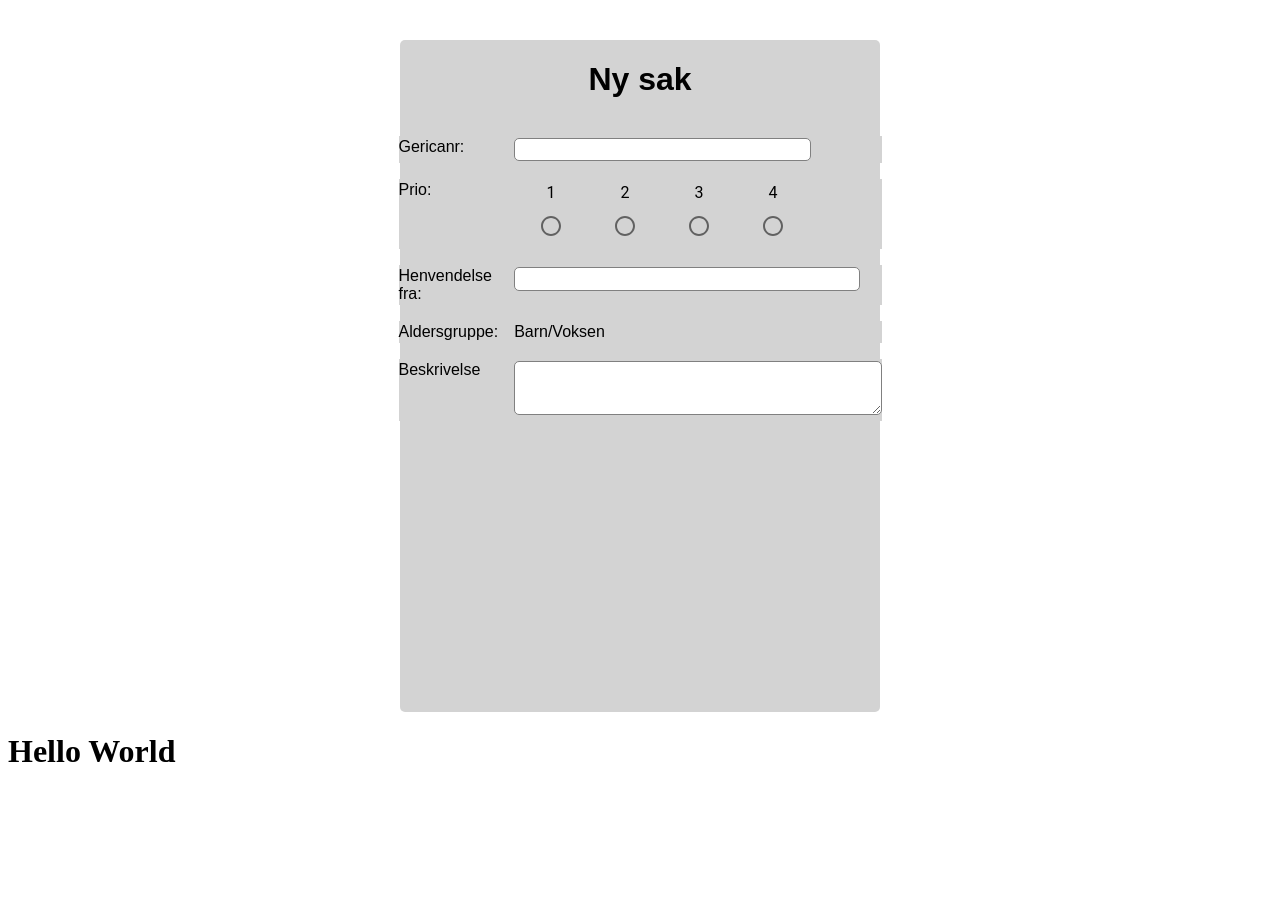
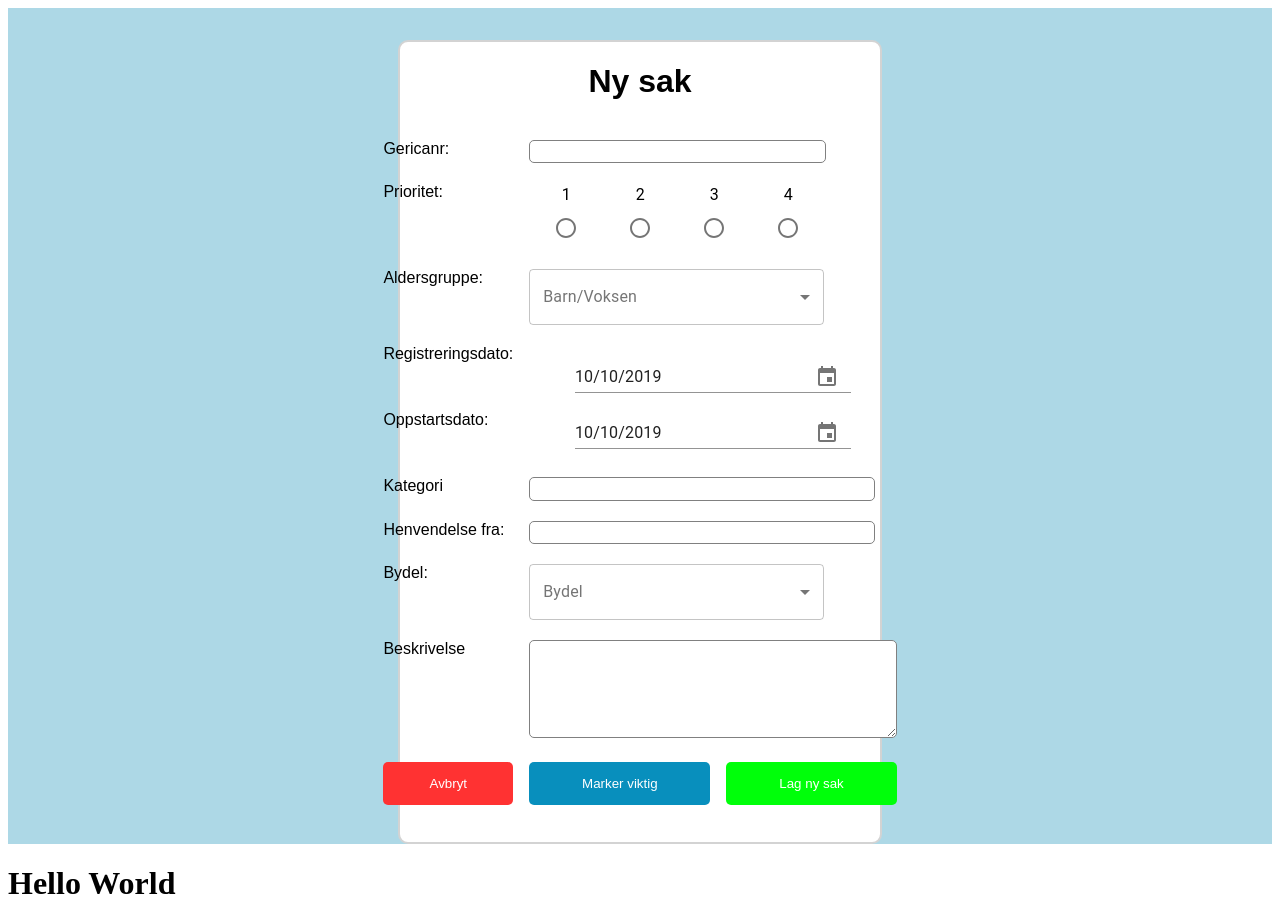
Before and after one commit to didriksg/tdt4290-gruppe3, a React (Vite) app in the folder client/: page / in a window 1280 px wide. Before the commit the page ends 800 px from the top, so only its background shows below. Built offline with nearby package versions, Linux system fonts and the light colour scheme.

Commit message:
modifies casescreen to display components

```diff
--- a/client/src/components/casescreen/CaseScreen.jsx
+++ b/client/src/components/casescreen/CaseScreen.jsx
@@ -1,7 +1,9 @@
 import React from "react";
 import "./casescreen.css";
-import RadioButtons from "./RadioButtons.jsx"
-
+import RadioButtons from "./RadioButtons.jsx";
+import BarnVoksenSelect from "./BarnVoksenSelect.jsx";
+import DateFields from "./DateFields.jsx";
+import BydelSelect from "./BydelSelect.jsx";
 
 
 class CaseScreen extends React.Component{
@@ -16,19 +18,23 @@ class CaseScreen extends React.Component{
 
                     <div className="elementsingrid">
 
+
                         <div className="gericanr">Gericanr:</div>
                         <div className="gericainput">
                             <input
                                 className="inputboxer"
                                 type="number"
                             >
-
                             </input>
                         </div>
-                        <div className="prio"> Prio:</div>
+
+
+                        <div className="prio"> Prioritet:</div>
                         <div className="priograd">
                             <RadioButtons />
                         </div>
+
+
                         <div className="henvendtfra"> Henvendelse fra: </div>
                         <div className="sted">
                             <input
@@ -39,17 +45,65 @@ class CaseScreen extends React.Component{
 
                                 </input>
                         </div>
+
+
                         <div className="aldersgruppe"> Aldersgruppe:</div>
-                        <div className="barnvoksen">Barn/Voksen</div>
+                        <div className="barnvoksen">
+                            <BarnVoksenSelect />
+                        </div>
+
+
+                        <div className="registreringsdato">Registreringsdato:</div>
+                        <div className="oppstartsdato">Oppstartsdato:</div>
+                        <div className="dato">
+                            <DateFields />
+                        </div>
+
+
+                        <div className="bydel">Bydel:</div>
+                        <div className="bydelbox">
+                            <BydelSelect />
+                        </div>
+
+
+                        <div className="kategori"> Kategori</div>
+                        <div className="kategorifelt">
+                            <input
+                                className="inputboxer"
+                                type="text"
+                                size="40.99999"
+                                >
+                            </input>
+                        </div>
+
+
                         <div className="beskrivelse"> Beskrivelse</div>
                         <div className="beskrivelseboks">
                             <textarea
                                 className="inputboxer"
-                                rows="3"
+                                rows="6"
                                 cols="43"
                             >
+                            </textarea>
+                        </div>
 
-                                </textarea>
+
+                        <div className="avbrytknapp">
+                            <form className="forma">
+                                <button className="abutton" type="submit">Avbryt</button>
+                            </form>
+                        </div>
+
+                        <div className="viktigknapp">
+                            <form className="formb">
+                                <button className="mbutton" type="submit">Marker viktig</button>
+                            </form>
+                        </div>
+
+                        <div className="lagnysakknapp">
+                            <form className="formc">
+                                <button className="lbutton" type="submit">Lag ny sak</button>
+                            </form>
                         </div>
 
                     </div>
--- a/client/src/components/casescreen/casescreen.css
+++ b/client/src/components/casescreen/casescreen.css
@@ -3,14 +3,17 @@
     justify-content: center;
     font-family: sans-serif;
     align-content: center;
+    background-color: lightblue;
 }
 
 .caseelements{
-    border-radius: 5px;
+    border-radius: 10px;
     margin-top: 2rem;
     text-align: center;
-    background-color: lightgrey;
-    height: 42rem;
+    border: 2px solid lightgray;
+    background-color: white;
+    /*background-color: lightgrey;*/
+    height: 50rem;
     width: 30rem;
     font-family: sans-serif;
 }
@@ -22,11 +25,16 @@
     grid-template-areas:
         'gericanr gericainput gericainput '
         'prio priograd priograd'
+        'aldersgruppe barnvoksen barnvoksen'
+        'registreringsdato dato dato'
+        'oppstartsdato dato dato'
+        'kategori kategorifelt kategorifelt'
         'henvendtfra sted sted'
-        'aldersgruppe barnvoksen barnvoksen'
+        'bydel bydelbox bydelbox'
         'beskrivelse beskrivelseboks beskrivelseboks'
         'beskrivelse beskrivelseboks beskrivelseboks'
         'beskrivelse beskrivelseboks beskrivelseboks'
+        'avbrytknapp viktigknapp lagnysakknapp'
         'footer footer footer';
     grid-gap: 1rem;
     padding: 1rem;
@@ -34,11 +42,58 @@
 }
 
 .elementsingrid > div {
-    background-color: lightgray;
+    /*background-color: lightgray;*/
     text-align: left;
-
     padding: 2px 0;
   }
+
+.avbrytknapp{
+    grid-area: avbrytknapp;
+}
+.abutton{
+    background-color:rgb(255, 50, 50);
+}
+.forma{
+    display: grid;
+}
+
+.viktigknapp{
+    grid-area: viktigknapp;
+}
+.formb{
+    display: grid;
+}
+
+
+.lagnysakknapp{
+    grid-area: lagnysakknapp;
+}
+.lbutton{
+    background-color:rgb(0, 255, 10);
+}
+.formc{
+    display: grid;
+}
+
+.bydel{
+    grid-area: bydel;
+}
+
+.bydelbox{
+    grid-area: bydelbox;
+}
+
+.oppstartsdato{
+    grid-area: oppstartsdato;
+}
+
+.registreringsdato{
+    grid-area: registreringsdato;
+}
+
+.dato{
+    grid-area: dato;
+}
 
 .gericanr {
     grid-area: gericanr;
@@ -75,6 +130,14 @@
     grid-area: beskrivelseboks;
 }
 
+.kategori{
+    grid-area: kategori;
+}
+
+.kategorifelt{
+    grid-area: kategorifelt;
+}
+
 .footer{
     grid-area: footer;
 }
```
